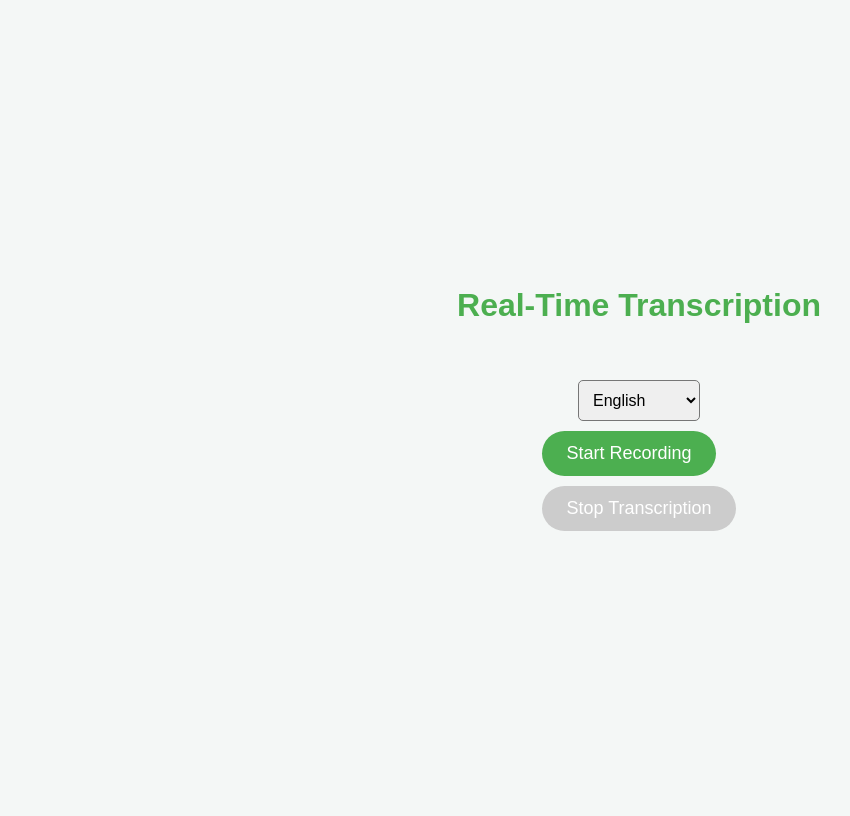
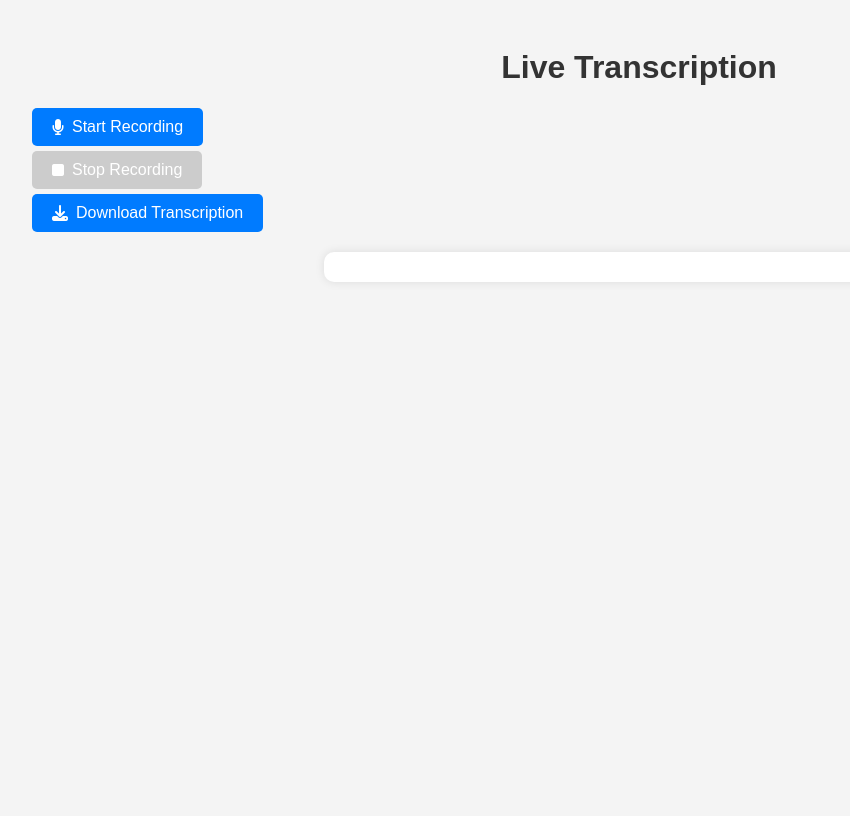
Before and after one commit to Ayka11/sufi, a Flask app: page / in a window 1280 px wide. Shown: the whole page, without its empty margins (1-851 px from the left). After the commit the page ends 232 px from the top, so only its background shows below. Run offline with Flask 3, Linux system fonts and the light colour scheme; some libraries are stand-ins or nearby versions.

Commit message:
Update index.html

```diff
--- a/templates/index.html
+++ b/templates/index.html
@@ -3,118 +3,150 @@
 <head>
     <meta charset="UTF-8">
     <meta name="viewport" content="width=device-width, initial-scale=1.0">
-    <title>Real-Time Transcription</title>
-    <script src="https://cdnjs.cloudflare.com/ajax/libs/font-awesome/6.0.0-beta3/css/all.min.css"></script>
-    <script src="https://cdnjs.cloudflare.com/ajax/libs/socket.io/4.4.1/socket.io.min.js"></script>
+    <title>Live Transcription</title>
+    <script src="https://kit.fontawesome.com/a076d05399.js" crossorigin="anonymous"></script>
     <style>
         body {
             font-family: Arial, sans-serif;
-            background-color: #f4f7f6;
-            display: flex;
-            flex-direction: column;
-            align-items: center;
-            justify-content: center;
-            height: 100vh;
+            text-align: center;
+            background-color: #f4f4f4;
+            padding: 20px;
+        }
+        h1 {
             color: #333;
         }
-        h1 { color: #4CAF50; }
-        #transcription { font-size: 18px; color: #555; margin-top: 20px; text-align: center; word-wrap: break-word; }
+        .buttons {
+            margin: 20px 0;
+        }
         button {
-            background-color: #4CAF50;
+            background-color: #007bff;
             color: white;
-            padding: 12px 24px;
-            font-size: 18px;
             border: none;
+            padding: 10px 20px;
+            font-size: 16px;
             cursor: pointer;
-            border-radius: 50px;
-            margin: 10px;
+            border-radius: 5px;
+            margin: 5px;
             display: flex;
             align-items: center;
-            justify-content: center;
-            transition: background-color 0.3s ease, transform 0.1s ease;
+            gap: 8px;
         }
-        button:hover { background-color: #45a049; }
-        button:active { transform: scale(0.98); }
-        button:disabled { background-color: #ccc; cursor: not-allowed; }
-        .highlighted { background-color: #ff9800; }
-        .notification { margin-top: 10px; font-size: 16px; color: #007BFF; }
-        select { padding: 10px; font-size: 16px; border-radius: 5px; margin-top: 15px; }
+        button:disabled {
+            background-color: #ccc;
+            cursor: not-allowed;
+        }
+        .transcription-container {
+            max-width: 600px;
+            margin: 20px auto;
+            background: white;
+            padding: 15px;
+            border-radius: 10px;
+            box-shadow: 0 0 10px rgba(0, 0, 0, 0.1);
+            text-align: left;
+        }
+        .transcription-item {
+            padding: 10px;
+            border-bottom: 1px solid #ddd;
+        }
+        .transcription-item:last-child {
+            border-bottom: none;
+        }
     </style>
 </head>
 <body>
-    <h1>Real-Time Transcription</h1>
-    <div id="transcription"></div>
-    <select id="languageSelect">
-        <option value="en-US">English</option>
-        <option value="az-AZ">Azerbaijani</option>
-    </select>
-    <div>
-        <button id="startButton" onclick="startTranscription()">Start Recording</button>
-        <button id="stopButton" onclick="stopTranscription()" disabled>Stop Transcription</button>
+    <h1>Live Transcription</h1>
+    <div class="buttons">
+        <button id="startRecording"><i class="fas fa-microphone"></i> Start Recording</button>
+        <button id="stopRecording" disabled><i class="fas fa-stop"></i> Stop Recording</button>
+        <button id="downloadTranscription"><i class="fas fa-download"></i> Download Transcription</button>
     </div>
-    <div id="notification" class="notification"></div>
+    <div class="transcription-container" id="transcriptionList"></div>
+
     <script>
-        const socket = io.connect();
-        let isRecording = false;
         let mediaRecorder;
         let audioChunks = [];
+        let transcriptions = [];
 
-        socket.on('transcription', function(data) {
-            document.getElementById('transcription').innerText += '\n' + data.transcription;
-        });
-
-        async function startTranscription() {
-            isRecording = true;
-            document.getElementById('startButton').disabled = true;
-            document.getElementById('stopButton').disabled = false;
-            document.getElementById('notification').innerText = 'Transcription started.';
-
+        document.getElementById("startRecording").addEventListener("click", async () => {
             const stream = await navigator.mediaDevices.getUserMedia({ audio: true });
             mediaRecorder = new MediaRecorder(stream);
 
-            mediaRecorder.ondataavailable = async (event) => {
-                if (event.data.size > 0 && isRecording) {
-                    sendAudio(event.data);
-                }
-            };
-
-            mediaRecorder.onstop = () => {
-                if (isRecording) {
-                    mediaRecorder.start();
-                    setTimeout(() => mediaRecorder.stop(), 5000);
+            mediaRecorder.ondataavailable = (event) => {
+                audioChunks.push(event.data);
+                if (mediaRecorder.state === "inactive") {
+                    sendAudio();
                 }
             };
 
             mediaRecorder.start();
-            setTimeout(() => mediaRecorder.stop(), 5000);
-        }
+            document.getElementById("startRecording").disabled = true;
+            document.getElementById("stopRecording").disabled = false;
 
-        async function sendAudio(audioBlob) {
+            setInterval(() => {
+                if (mediaRecorder.state === "recording") {
+                    mediaRecorder.stop();
+                    mediaRecorder.start();
+                }
+            }, 15000);
+        });
+
+        document.getElementById("stopRecording").addEventListener("click", () => {
+            mediaRecorder.stop();
+            document.getElementById("startRecording").disabled = false;
+            document.getElementById("stopRecording").disabled = true;
+        });
+
+        async function sendAudio() {
+            const audioBlob = new Blob(audioChunks, { type: 'audio/webm' });
+            audioChunks = [];
             const formData = new FormData();
-            formData.append("audio", audioBlob, "audio.wav");
-            formData.append("language", document.getElementById('languageSelect').value);
+            formData.append("audio", audioBlob, "audio.webm");
 
             try {
-                const response = await fetch('/record', {
-                    method: 'POST',
-                    body: formData
-                });
-
+                const response = await fetch("/transcribe", { method: "POST", body: formData });
                 if (!response.ok) {
-                    console.error("Failed to send audio");
+                    throw new Error(`Server error: ${response.status} ${response.statusText}`);
                 }
-            } catch (err) {
-                console.error(err);
+                const data = await response.json();
+                if (data.transcription) {
+                    const timestamp = new Date().toLocaleTimeString();
+                    transcriptions.unshift(`${timestamp}: ${data.transcription}`);
+                    updateTranscriptionList();
+                    localStorage.setItem("transcriptions", JSON.stringify(transcriptions));
+                }
+            } catch (error) {
+                console.error("Error:", error);
+                alert("Failed to transcribe audio. Please try again.");
             }
         }
 
-        function stopTranscription() {
-            isRecording = false;
-            mediaRecorder.stop();
-            document.getElementById('startButton').disabled = false;
-            document.getElementById('stopButton').disabled = true;
-            document.getElementById('notification').innerText = 'Transcription stopped.';
+        function updateTranscriptionList() {
+            const container = document.getElementById("transcriptionList");
+            container.innerHTML = "";
+            transcriptions.forEach(text => {
+                const div = document.createElement("div");
+                div.className = "transcription-item";
+                div.textContent = text;
+                container.appendChild(div);
+            });
         }
+
+        document.getElementById("downloadTranscription").addEventListener("click", () => {
+            const textContent = transcriptions.join("\n");
+            const blob = new Blob([textContent], { type: "text/plain" });
+            const a = document.createElement("a");
+            a.href = URL.createObjectURL(blob);
+            a.download = "transcription.txt";
+            a.click();
+        });
+
+        window.onload = function() {
+            const savedTranscriptions = localStorage.getItem("transcriptions");
+            if (savedTranscriptions) {
+                transcriptions = JSON.parse(savedTranscriptions);
+                updateTranscriptionList();
+            }
+        };
     </script>
 </body>
 </html>
```
